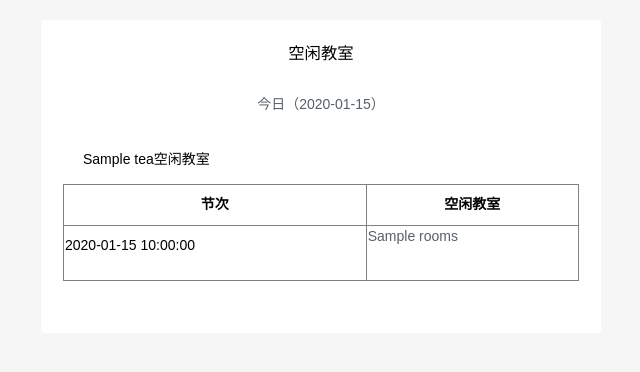
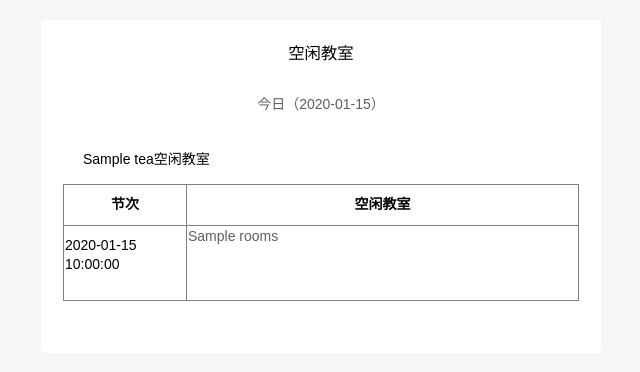
Before and after one commit to wlonestar/AutomaEdu, a Python web app: template template/mail.j2 in a window 1280 px wide. Shown: the top 372 px of the page, without its empty margins (319-959 px from the left). Run offline with Jinja, Linux system fonts and the light colour scheme; the template is opened without the code that fills it: most values are stand-ins (such as "Sample title", 1, 10 or a date in 2020).

Commit message:
upd: set col1 width: 120px

```diff
--- a/template/mail.j2
+++ b/template/mail.j2
@@ -355,7 +355,7 @@
                 <table class="table table-striped table-bordered" border="1" style="border-collapse: collapse; margin-bottom: 30px">
                   <thead>
                     <tr>
-                      <th class="content-block">节次</th>
+                      <th class="content-block" style="width: 120px">节次</th>
                       <th>空闲教室</th>
                     </tr>
                   </thead>
--- a/template/result.html
+++ b/template/result.html
@@ -355,7 +355,7 @@
                 <table class="table table-striped table-bordered" border="1" style="border-collapse: collapse; margin-bottom: 30px">
                   <thead>
                     <tr>
-                      <th class="content-block">节次</th>
+                      <th class="content-block" style="width: 120px">节次</th>
                       <th>空闲教室</th>
                     </tr>
                   </thead>
@@ -428,7 +428,7 @@
                 <table class="table table-striped table-bordered" border="1" style="border-collapse: collapse; margin-bottom: 30px">
                   <thead>
                     <tr>
-                      <th class="content-block">节次</th>
+                      <th class="content-block" style="width: 120px">节次</th>
                       <th>空闲教室</th>
                     </tr>
                   </thead>
```
Also changed, not shown: captcha.jpg, captcha_p.png.
